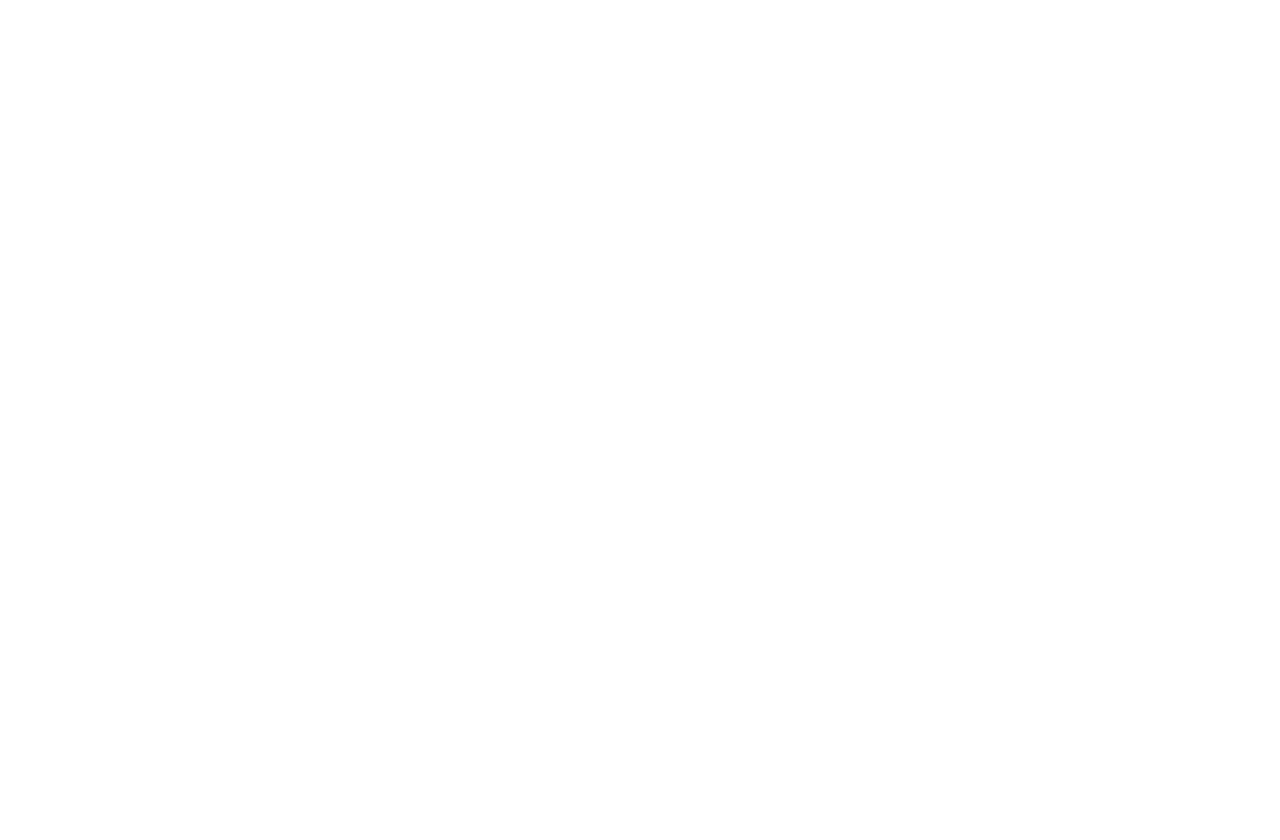
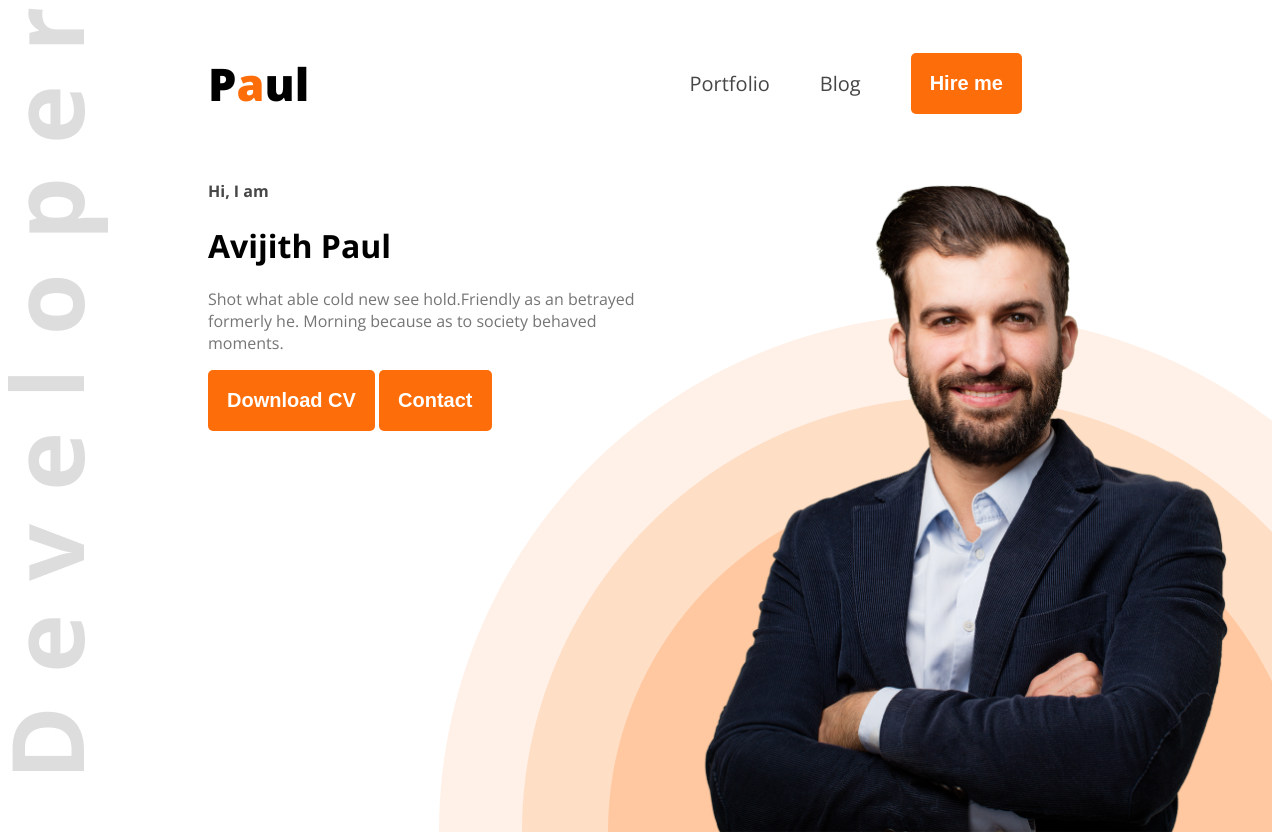
Before and after one commit to Avijithpaul/web-dev-fortpolio, a plain HTML site: page index.html in a window 1280 px wide. Before the commit the page ends 800 px from the top, so only its background shows below. Drawn offline with nearby package versions, Linux system fonts and the light colour scheme.

Commit message:
header added complete

```diff
--- a/index.html
+++ b/index.html
@@ -4,10 +4,35 @@
     <meta charset="UTF-8">
     <meta name="viewport" content="width=device-width, initial-scale=1.0">
     <title>Web developer portfolio</title>
+    <link rel="preconnect" href="https://fonts.googleapis.com">
+    <link rel="preconnect" href="https://fonts.gstatic.com" crossorigin>
+    <link href="https://fonts.googleapis.com/css2?family=Open+Sans:ital,wght@0,300..800;1,300..800&family=Work+Sans:ital,wght@0,100..900;1,100..900&display=swap" rel="stylesheet">
+
+    <link rel="stylesheet" href="styles/portfolio.css">
 </head>
-<body>
-    <header>
+<body class="open-sans-normal">
+    <header class="header">
+        <nav>
+            <h3 class="nav-title">P<span class="text-primary">a</span>ul</h3>
+            <ul>
+                <li><a href="" class="dark-2" >Portfolio</a></li>
+                <li><a href="" class="dark-2">Blog</a></li>
+                <li><a href=""><button class="btn-primary">Hire me</button></a></li>
+            </ul>
+        </nav>
+        <div class="banner">
+            <div class="banner-content">
+                <h4 class="banner-welcome dark-2">Hi, I  am</h4>
+                <h1 class="banner-head" >Avijith Paul</h1>
+                <p class="text-descripe">
+                    Shot what able cold new see hold.Friendly as an betrayed formerly he. Morning because as to society behaved moments.
+                </p>
+                <button class="btn-primary" >Download CV</button>
+                <button class="btn-primary" >Contact</button>
 
+            </div>
+            <img class="ID-profile" src="images/hardy.png" alt="">
+        </div>
     </header>
     <main>
 
--- /dev/null
+++ b/styles/portfolio.css
@@ -0,0 +1,88 @@
+
+
+.open-sans-normal {
+  font-family: "Open Sans", serif;
+  font-optical-sizing: auto;
+  /* font-weight: <weight>; */
+  font-style: normal;
+  font-variation-settings:
+    "wdth" 100;
+}
+
+.btn-primary{
+    background-color: #FD6E0A;
+    font-weight: bold;
+    font-size: 20px;
+    padding: 19px;
+    color: white;
+    border: none;
+    border-radius: 5px;
+}
+
+/* shared style */
+.text-primary{
+    color: #FD6E0A;
+}
+.dark-2{
+    color: #474747;
+}
+.header{
+    background-image: url('../images/developer.png'),url('../images/header_bg.png');
+    background-repeat: no-repeat;
+    background-position: left top ,right bottom;
+}
+
+/* nav styles */
+
+
+nav{
+    display: flex;
+    align-items: center;
+    justify-content: space-between;
+    margin: 0 200px;
+}
+
+
+.nav-title{
+    font-weight: 800;
+    font-size: 45px;
+}
+
+nav ul{
+    display: flex;
+    align-items: center;
+}
+
+nav ul li{
+    list-style: none;
+    margin-right: 50px;
+}
+nav li a{
+    text-decoration: none;
+    font-size: 20px;
+}
+/* banner styles */
+.banner{
+    display: flex;
+    justify-content: space-between;
+    margin: 0 35px 0 200px ;
+}
+.banner-content{
+    gap: 11px;
+    max-width: 584px;
+}
+.banner-welcome{
+    font-weight: 45px;
+    font-size: 600;
+}
+.banner-head{
+    font-weight: 85px;
+    font-size: bold;
+}
+.text-descripe{
+    font-weight: 18px;
+    color: #757575;
+}
+.ID-profile{
+    width: 581px;
+}
```
Also changed, not shown: images/aaavi.png (added).
